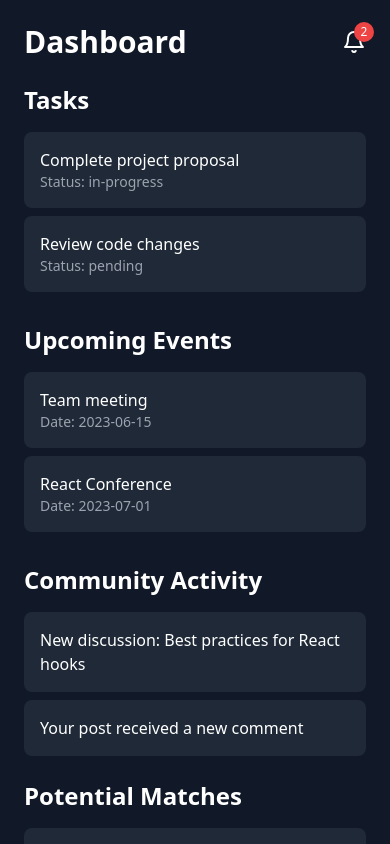
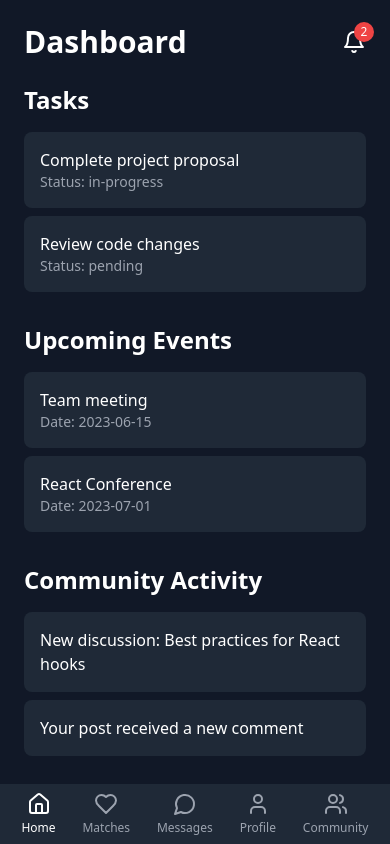
Before and after one commit to GPT-Engineer-App/wondrous-whirlwind, a React (Vite) app: page / in a window 390 px wide. Shown: the top 844 px of the page. Built offline with nearby package versions, Linux system fonts and the light colour scheme.

Commit message:
Add mobile menu buttons
Implemented mobile menu buttons at the bottom of the homepage for navigation to Home, Matches, Messages, Profile, and Community. Selected appropriate icons for each button.
[skip gpt_engineer]

```diff
--- a/src/App.jsx
+++ b/src/App.jsx
@@ -4,6 +4,7 @@ import { TooltipProvider } from "@/components/ui/tooltip";
 import { QueryClient, QueryClientProvider } from "@tanstack/react-query";
 import { BrowserRouter, Routes, Route } from "react-router-dom";
 import { navItems } from "./nav-items";
+import MobileMenu from "./components/MobileMenu";
 
 const queryClient = new QueryClient();
 
@@ -13,11 +14,14 @@ const App = () => (
       <TooltipProvider>
         <Toaster />
         <BrowserRouter>
-          <Routes>
-            {navItems.map(({ to, page }) => (
-              <Route key={to} path={to} element={page} />
-            ))}
-          </Routes>
+          <div className="pb-16 md:pb-0"> {/* Add padding to the bottom for mobile menu */}
+            <Routes>
+              {navItems.map(({ to, page }) => (
+                <Route key={to} path={to} element={page} />
+              ))}
+            </Routes>
+            <MobileMenu />
+          </div>
         </BrowserRouter>
       </TooltipProvider>
     </QueryClientProvider>
--- /dev/null
+++ b/src/components/MobileMenu.jsx
@@ -0,0 +1,36 @@
+import React from 'react';
+import { Link, useLocation } from 'react-router-dom';
+import { Home, Heart, MessageCircle, User, Users } from 'lucide-react';
+import { cn } from "@/lib/utils";
+
+const MobileMenu = () => {
+  const location = useLocation();
+
+  const menuItems = [
+    { icon: Home, label: 'Home', path: '/' },
+    { icon: Heart, label: 'Matches', path: '/matching' },
+    { icon: MessageCircle, label: 'Messages', path: '/messaging' },
+    { icon: User, label: 'Profile', path: '/profile' },
+    { icon: Users, label: 'Community', path: '/community' },
+  ];
+
+  return (
+    <div className="fixed bottom-0 left-0 right-0 bg-gray-800 p-2 flex justify-around items-center md:hidden">
+      {menuItems.map(({ icon: Icon, label, path }) => (
+        <Link
+          key={path}
+          to={path}
+          className={cn(
+            "flex flex-col items-center text-gray-400 hover:text-white transition-colors",
+            location.pathname === path && "text-white"
+          )}
+        >
+          <Icon className="h-6 w-6 mb-1" />
+          <span className="text-xs">{label}</span>
+        </Link>
+      ))}
+    </div>
+  );
+};
+
+export default MobileMenu;
--- a/src/pages/Index.jsx
+++ b/src/pages/Index.jsx
@@ -6,7 +6,7 @@ const Index = () => {
   const userId = 1;
 
   return (
-    <div className="min-h-screen bg-gray-900">
+    <div className="min-h-screen bg-gray-900 pb-16 md:pb-0"> {/* Add padding for mobile menu */}
       <Dashboard userId={userId} />
     </div>
   );
```
